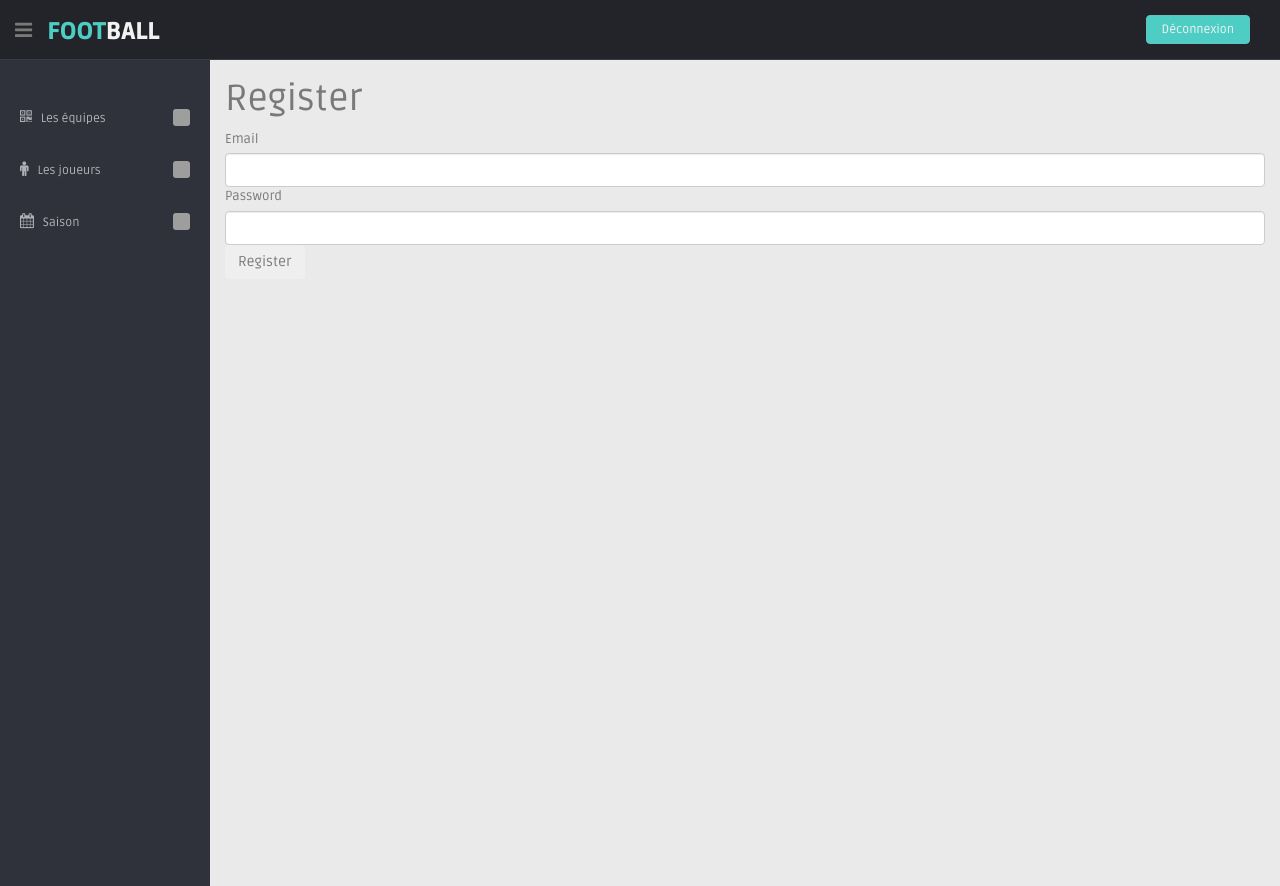
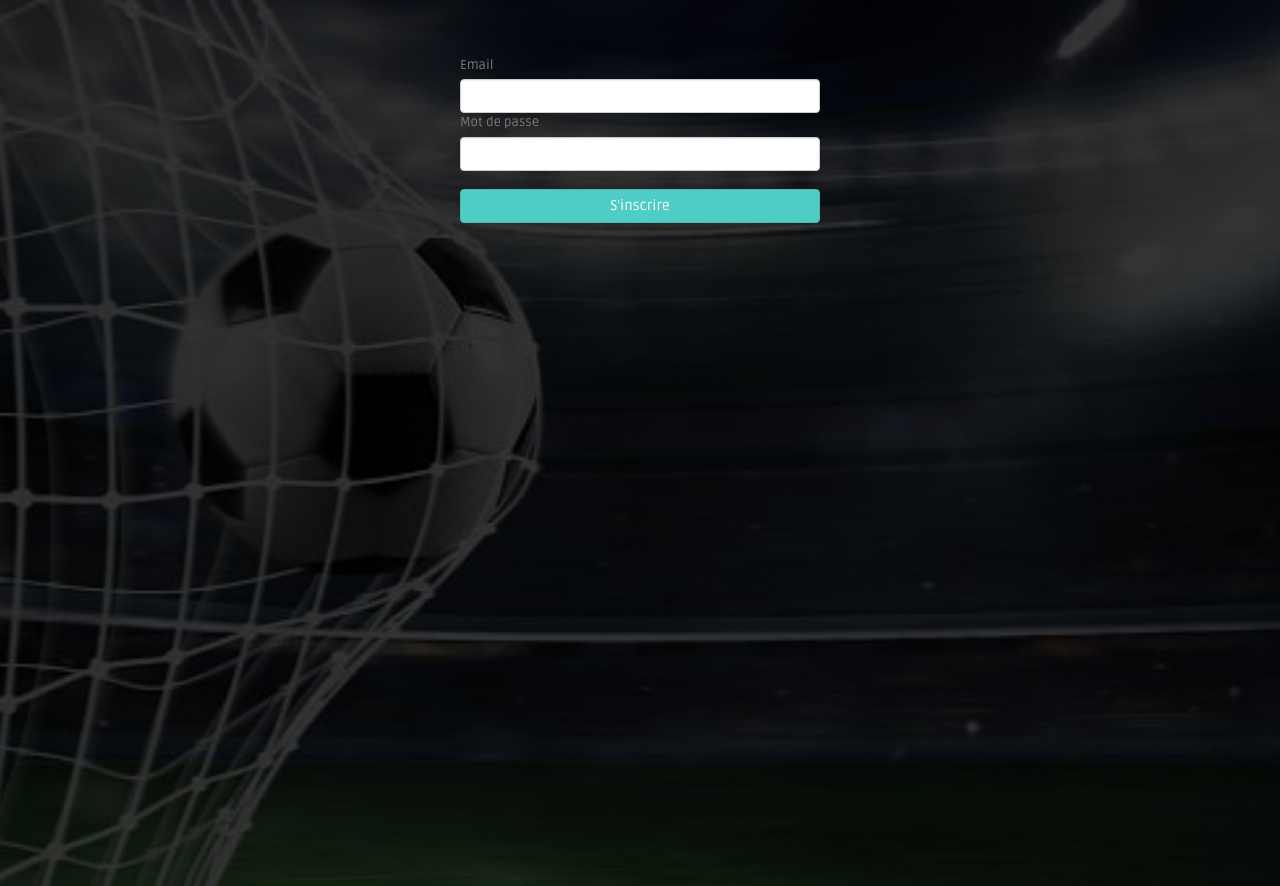
Before and after one commit to ElghoulNourElhouda/Foot, a Symfony app: template templates/registration/register.html.twig in a window 1280 px wide. Run offline with Twig, Linux system fonts and the light colour scheme; the template is opened without the code that fills it, so the values that code supplies are empty; form fields are guessed from the names that the template uses; some libraries are stand-ins or nearby versions; grey boxes are pictures that could not be loaded.

Commit message:
Modification au sien de page register

```diff
--- a/src/Controller/SecurityController.php
+++ b/src/Controller/SecurityController.php
@@ -7,6 +7,7 @@ use Symfony\Component\HttpFoundation\Response;
 use Symfony\Component\Routing\Annotation\Route;
 use Symfony\Component\HttpFoundation\Request;
 use App\Entity\Users;
+use Sensio\Bundle\FrameworkExtraBundle\Configuration\IsGranted;
 use App\Form\EditusersType;
 use Doctrine\ORM\EntityManagerInterface;
 use Sensio\Bundle\FrameworkExtraBundle\Configuration\Method;
@@ -39,7 +40,7 @@ class SecurityController extends AbstractController
     /**
      * @Route("/Dash_admin",name="Dash_admin")
      * @Method({"GET"})
-     *
+     * @IsGranted("ROLE_ADMIN")
      */
     public function Dash_admin(Request $request): Response
     {
--- a/templates/registration/register.html.twig
+++ b/templates/registration/register.html.twig
@@ -1,17 +1,77 @@
-{% extends 'base.html.twig' %}
+<!DOCTYPE html>
+<html lang="en">
 
-{% block title %}Register{% endblock %}
+<head>
+  <meta charset="utf-8">
+  <meta name="viewport" content="width=device-width, initial-scale=1.0">
+  <meta name="description" content="">
+  <meta name="author" content="Dashboard">
+  <meta name="keyword" content="Dashboard, Bootstrap, Admin, Template, Theme, Responsive, Fluid, Retina">
+  <title>FOOTBALL</title>
 
-{% block body %}
-    <h1>Register</h1>
+  <!-- Favicons -->
+  <link href="{{ asset('img/favicon.png')}}" rel="icon">
+  <link href="{{ asset('img/apple-touch-icon.png')}}" rel="apple-touch-icon">
 
-    {{ form_start(registrationForm) }}
-        {{ form_row(registrationForm.email) }}
+  <!-- Bootstrap core CSS -->
+  <link href="{{ asset('lib/bootstrap/css/bootstrap.min.css')}}" rel="stylesheet">
+  <!--external css-->
+  <link href="{{ asset('lib/font-awesome/css/font-awesome.css')}}" rel="stylesheet" />
+  <!-- Custom styles for this template -->
+  <link href="{{ asset('css/style.css')}}" rel="stylesheet">
+  <link href="{{ asset('css/style-responsive.css')}}" rel="stylesheet">
+
+  <!-- =======================================================
+    Template Name: Dashio
+    Template URL: https://templatemag.com/dashio-bootstrap-admin-template/
+    Author: TemplateMag.com
+    License: https://templatemag.com/license/
+  ======================================================= -->
+</head>
+
+<body>
+  <!-- **********************************************************************************************************************************************************
+      MAIN CONTENT
+      *********************************************************************************************************************************************************** -->
+ <div id="registrepage">
+    <div class="container">
+    <div class="row">
+    <br>
+    <br>
+    <br>
+    <div class="col-lg-4">
+    </div>
+
+     <div class="col-lg-4">
+     {{ form_start(registrationForm) }}
+        {{ form_row(registrationForm.email,{
+        label: 'Email'}) }}
         {{ form_row(registrationForm.password, {
-            label: 'Password'
+            label: 'Mot de passe'
         }) }}
+       <br>
+
+        <button type="submit" class="btn btn-theme btn-block">S'inscrire</button>
+    {{ form_end(registrationForm) }}
 
 
-        <button type="submit" class="btn">Register</button>
-    {{ form_end(registrationForm) }}
-{% endblock %}
+      </div>
+       <div class="col-lg-4">
+    </div>
+    </div>
+    </div>
+  </div>
+  <!-- js placed at the end of the document so the pages load faster -->
+  <script src="{{ asset('lib/jquery/jquery.min.js')}}"></script>
+  <script src="{{ asset('lib/bootstrap/js/bootstrap.min.js')}}"></script>
+  <!--BACKSTRETCH-->
+  <!-- You can use an image of whatever size. This script will stretch to fit in any screen size.-->
+  <script type="text/javascript" src="{{ asset('lib/jquery.backstretch.min.js')}}"></script>
+  <script>
+    $.backstretch("{{ asset('img/image.jpg')}}", {
+      speed: 500
+    });
+  </script>
+</body>
+
+</html>
```
Also changed, not shown: 1 other file.
